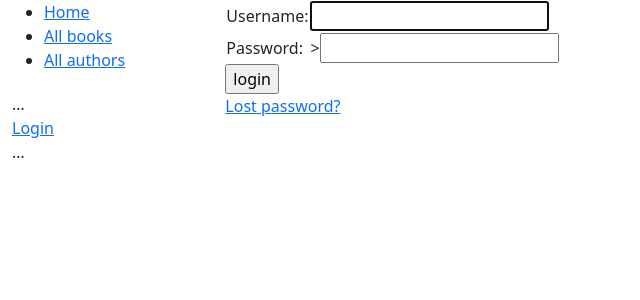
After one commit to Gerosheng/django_local_library, a Django app: page /accounts/login/ in a window 1280 px wide. The commit adds this page. Shown: the top 300 px of the page, without its empty margins (0-640 px from the left). Run offline with Django 5.2, Linux system fonts and the light colour scheme.

Commit message:
user authentication

```diff
--- a/catalog/static/css/styles.css
+++ b/catalog/static/css/styles.css
@@ -3,3 +3,10 @@
     padding: 0;
     list-style: none;
 }
+#logout-form {
+    display: inline;
+  }
+#logout-form button {
+    padding: 0;
+    margin: 0;
+  }
--- a/catalog/templates/base_generic.html
+++ b/catalog/templates/base_generic.html
@@ -23,11 +23,27 @@
                             <li><a href="{% url 'books' %}">All books</a></li>
                             <li><a href="{% url 'authors' %}">All authors</a></li>
                         </ul>
+                        <ul class="sidebar-nav">
+                            …
+                           {% if user.is_authenticated %}
+                             <li>User: {{ user.get_username }}</li>
+                             <li>
+                               <form id="logout-form" method="post" action="{% url 'admin:logout' %}">
+                                 {% csrf_token %}
+                                 <button type="submit" class="btn btn-link">Logout</button>
+                               </form>
+                             </li>
+                           {% else %}
+                             <li><a href="{% url 'login' %}?next={{ request.path }}">Login</a></li>
+                           {% endif %}
+                            …
+                          </ul>
                     {% endblock %}
                 </div>
                 <div class="col-sm-10">
-                    {% block content %}{% endblock %}
+                    {% block content %}
                         {% block pagination %}
+                            {% if is_paginated %}
                             <div class="pagination">
                                 <span class="page-links">
                                     {% if page_obj.has_previous %}
@@ -43,6 +59,7 @@
                             </div>
                             {% endif %}
                         {% endblock %}
+                    {% endblock %}
                 </div>
             </div>
         </div>
--- a/catalog/urls.py
+++ b/catalog/urls.py
@@ -6,5 +6,5 @@ urlpatterns = [
     path('book/', views.BookListView.as_view(), name='books'),
     path('book/<int:pk>', views.BookDetailView.as_view(), name='book-detail'),
     path('author/', views.AuthorListView.as_view(), name = 'authors'),
-    path('author/<int:pk>', views.AuthorDetailViews.as_views(), name = 'author-detail')
+    path('author/<int:pk>', views.AuthorDetailView.as_view(), name = 'author-detail'),
 ]
--- a/locallibrary/urls.py
+++ b/locallibrary/urls.py
@@ -26,3 +26,8 @@ urlpatterns = [
     path('catalog/', include('catalog.urls')),
     path('', RedirectView.as_view(url='catalog/')),
 ] + static(settings.STATIC_URL, document_root=settings.STATIC_ROOT)
+
+
+urlpatterns += [
+    path('accounts/', include('django.contrib.auth.urls')),
+]
--- /dev/null
+++ b/templates/registration/logged_out.html
@@ -0,0 +1,6 @@
+{% extends "base_generic" %}
+
+{% block content %}
+    <p>Logged out!</p>
+    <a href="{% url 'login' %}">Click here to login again.</a>
+{% endblock %}
--- /dev/null
+++ b/templates/registration/login.html
@@ -0,0 +1,35 @@
+{% extends "base_generic.html" %}
+
+{% block content %}
+
+    {% if form.errors %}
+        <p>Your username and password didn't match. Please try again.</p>
+    {% endif %}
+
+    {% if next %}
+        {% if user.is_authenticated %}
+            <p>Your account doesn't have access to this page. To proceed, please login with an account that has access.</p>
+        {% else %}
+            <p>Please login to see this page.</p>
+        {% endif %}
+    {% endif %}
+
+    <form method="post" action="{% url 'login'%}">
+        {% csrf_token %}
+        <table>
+            <tr>
+                <td>{{ form.username.label_tag }}</td>
+                <td>{{ form.username }}</td>
+            </tr>
+            <tr>
+                <td>{{ form.password.label_tag }}</td>
+                <td>>{{ form.password }}</td>
+            </tr>
+        </table>
+        <input type="submit" value="login">
+        <input type="hidden" name="next" value="{{ next }}">
+    </form>
+
+    <p><a href="{% url 'password_reset' %}">Lost password?</a></p>
+
+{% endblock %}
--- /dev/null
+++ b/templates/registration/password_reset_complete.html
@@ -0,0 +1,6 @@
+{% extends "base_generic.html" %}
+
+{% block content %}
+    <h1>The password has been changed!</h1>
+    <p><a href="{% url 'login' %}">log in again?</a></p>
+{% endblock %}
--- /dev/null
+++ b/templates/registration/password_reset_done.html
@@ -0,0 +1,5 @@
+{% extends "base_generic.html" %}
+
+{% block content %}
+    <p>We've emailed you instructions for setting your password. If they haven't arrived in a few minutes, check your spam folder.</p>
+{% endblock %}
--- /dev/null
+++ b/templates/registration/password_reset_email.html
@@ -0,0 +1,2 @@
+Someone asked for password reset for email {{ email }}. Follow the link below:
+{{protocol}}://{{domain}}{% url 'password_reset_confirm' uidb64=uid token=token %}
```
Also changed, not shown: locallibrary/settings.py (+7 -1 lines), templates/registration/password_reset_confirm.html (added, +25 -0 lines), templates/registration/password_reset_form.html (added, +12 -0 lines). Lines whose indentation alone changed are shown as unchanged.
